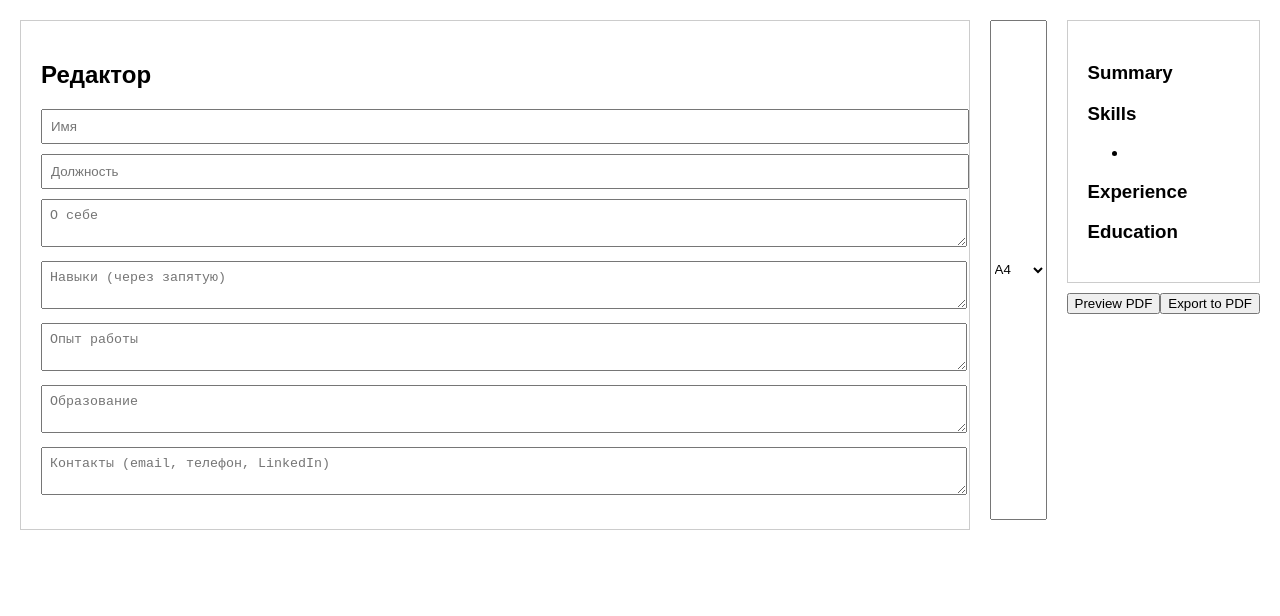
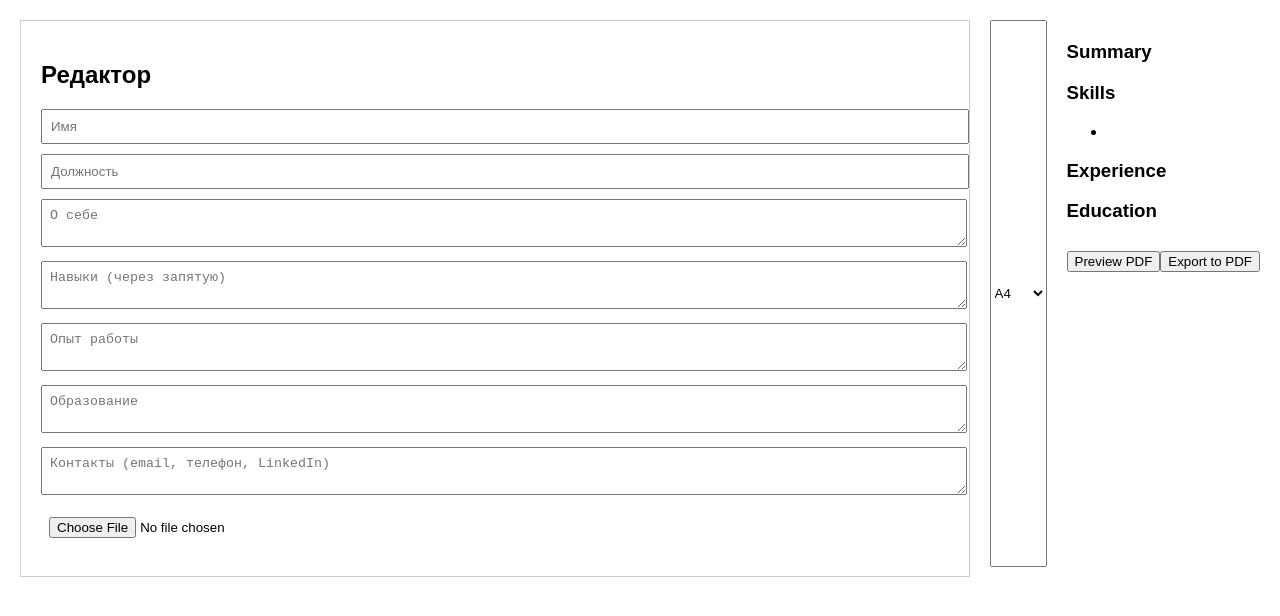
Before and after one commit to maestrotype/resume-editor, a React (Create React App) app: page / in a window 1280 px wide. Shown: the top 616 px of the page. Built offline with nearby package versions, Linux system fonts and the light colour scheme.

Commit message:
add photo and update design

```diff
--- a/public/styles-pdf.css
+++ b/public/styles-pdf.css
@@ -1,59 +1,78 @@
 body {
     font-family: 'Helvetica Neue', Helvetica, Arial, sans-serif;
     font-size: 14px;
-    color: #333;
+    color: #2c2c2c;
+    background: #fff;
+  }
+
+  .resume-preview {
+    max-width: 800px;
+    margin: auto;
     padding: 40px;
   }
 
-  .preview {
-    width: 100%;
-    max-width: 800px;
-    margin: auto;
-    padding: 30px;
-    border: 1px solid #ccc;
-    background: #fff;
+  .header {
+    display: flex;
+    align-items: flex-start;
+    margin-bottom: 30px;
   }
 
-  .preview-header {
-    text-align: center;
-    margin-bottom: 20px;
+  .avatar {
+    flex: 0 0 130px;
+    margin-right: 25px;
   }
 
-  .preview-header h1 {
-    margin: 0;
-    font-size: 28px;
+  .avatar img {
+    width: 130px;
+    height: 130px;
+    border-radius: 50%;
+    object-fit: cover;
+    border: 1px solid #ddd;
   }
 
-  .preview-header h2 {
+  .contact-info h1 {
     margin: 0;
-    font-size: 18px;
-    font-weight: normal;
-    color: #777;
+    font-size: 26px;
   }
 
-  .preview-header p {
-    font-size: 14px;
-    color: #555;
+  .contact-info h2 {
+    margin: 5px 0;
+    font-weight: normal;
+    font-size: 18px;
+    color: #666;
   }
 
-  .preview-section {
-    margin-bottom: 20px;
+  .contact-info p {
+    margin-top: 10px;
+    font-size: 14px;
   }
 
-  .preview-section h3 {
-    font-size: 16px;
-    margin-bottom: 5px;
-    color: #222;
-    border-bottom: 1px solid #eee;
-    padding-bottom: 4px;
+  .section {
+    margin-bottom: 30px;
   }
 
-  .preview-section p, .preview-section ul {
-    margin: 0;
-    padding: 0;
+  .section h3 {
+    margin-bottom: 5px;
+    font-size: 16px;
+    font-weight: bold;
+    text-transform: uppercase;
+    color: #444;
   }
 
-  .preview-section ul {
+  .line {
+    height: 2px;
+    background: #000;
+    margin-bottom: 10px;
+    width: 100%;
+  }
+
+  .section p {
+    margin: 0;
+    line-height: 1.6;
+  }
+
+  .section ul {
+    margin: 0;
+    padding-left: 20px;
     list-style-type: disc;
-    padding-left: 20px;
   }
--- a/src/components/ResumeEditor.jsx
+++ b/src/components/ResumeEditor.jsx
@@ -63,8 +63,22 @@ function ResumeEditor({ data, setData }) {
         value={data.contacts}
         onChange={handleChange}
       />
+      <input
+        type="file"
+        accept="image/*"
+        onChange={(e) => {
+          const file = e.target.files[0];
+          if (file) {
+            const reader = new FileReader();
+            reader.onloadend = () => {
+              setData((prev) => ({ ...prev, avatar: reader.result }));
+            };
+            reader.readAsDataURL(file);
+          }
+        }}
+      />
+    </div>
 
-    </div>
   );
 }
 
--- a/src/components/ResumePreview.jsx
+++ b/src/components/ResumePreview.jsx
@@ -2,36 +2,47 @@ import React, { forwardRef } from "react";
 
 const ResumePreview = forwardRef(({ data }, ref) => {
   return (
-    <div className="preview" ref={ref} id="resume-preview">
-      <header className="preview-header">
-        <h1>{data.name}</h1>
-        <h2>{data.title}</h2>
-        <p>{data.contacts}</p>
-      </header>
+    <div className="resume-preview" ref={ref} id="resume-preview">
+      <div className="header">
+        <div className="avatar">
+          {data.avatar && (
+            <img src={data.avatar} alt="Avatar" />
+          )}
+        </div>
+        <div className="contact-info">
+          <h1>{data.name}</h1>
+          <h2>{data.title}</h2>
+          <p>{data.contacts}</p>
+        </div>
+      </div>
 
-      <section className="preview-section">
+      <div className="section">
         <h3>Summary</h3>
+        <div className="line" />
         <p>{data.summary}</p>
-      </section>
+      </div>
 
-      <section className="preview-section">
+      <div className="section">
         <h3>Skills</h3>
+        <div className="line" />
         <ul>
-          {data.skills.split(",").map((skill, i) => (
-            <li key={i}>{skill.trim()}</li>
+          {data.skills.split(",").map((skill, index) => (
+            <li key={index}>{skill.trim()}</li>
           ))}
         </ul>
-      </section>
+      </div>
 
-      <section className="preview-section">
+      <div className="section">
         <h3>Experience</h3>
+        <div className="line" />
         <p>{data.experience}</p>
-      </section>
+      </div>
 
-      <section className="preview-section">
+      <div className="section">
         <h3>Education</h3>
+        <div className="line" />
         <p>{data.education}</p>
-      </section>
+      </div>
     </div>
   );
 });
```
